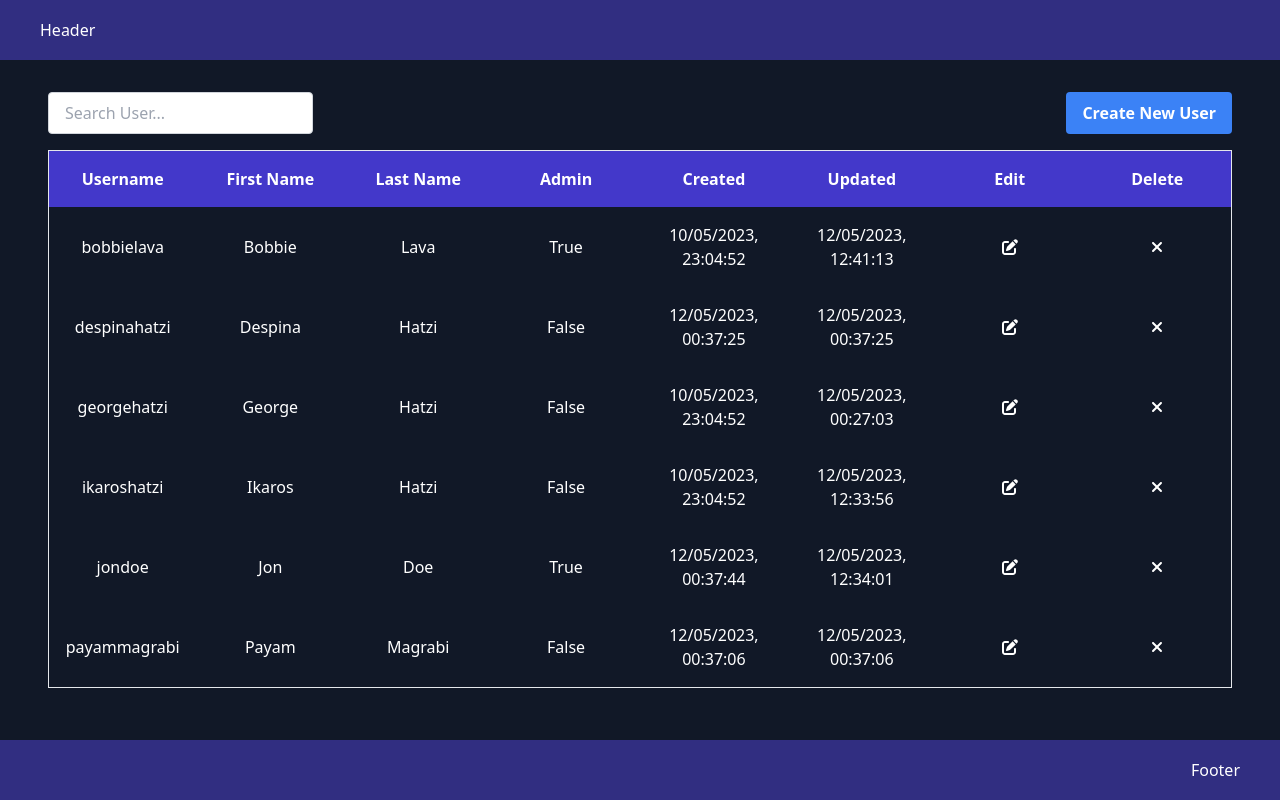
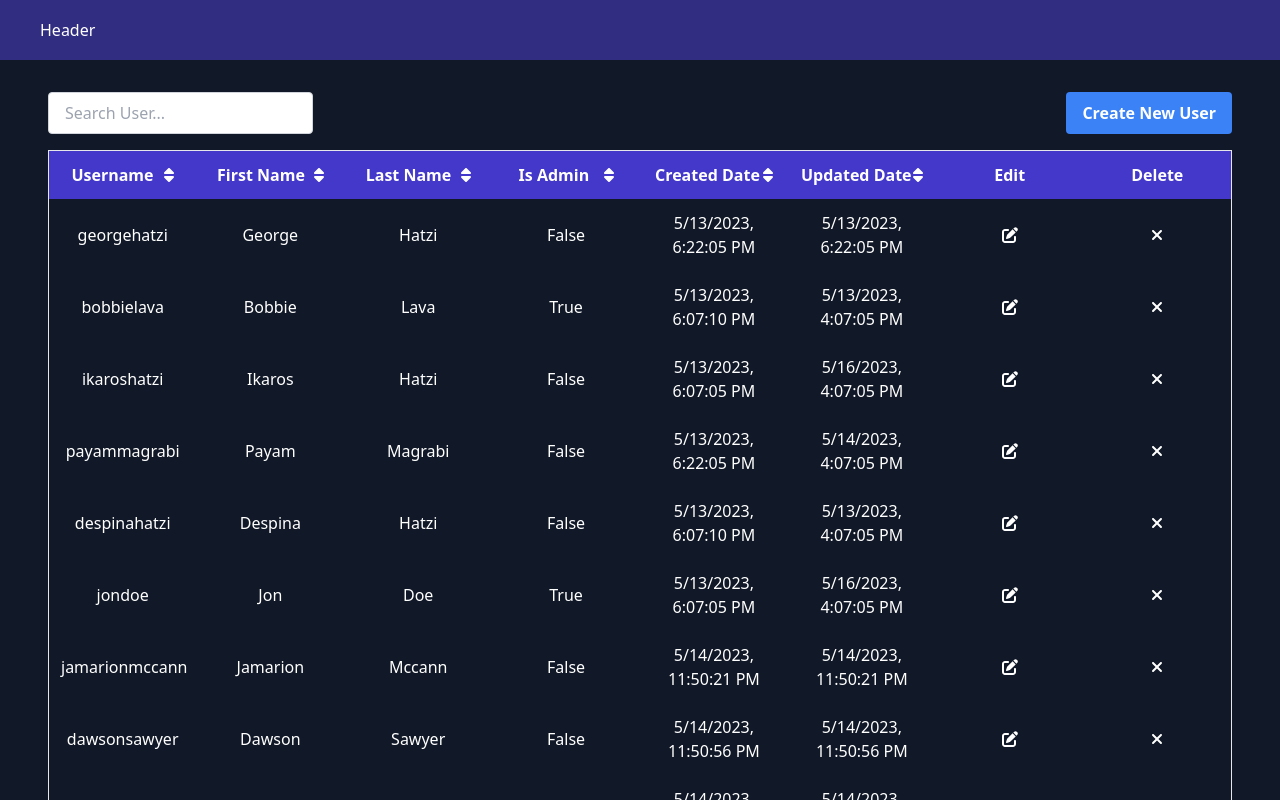
Before and after one commit to Ghatzi/vue-crud-json, a Vue app: page /users in a window 1280 px wide. Shown: the top 800 px of the page. Built offline with nearby package versions, Linux system fonts and the light colour scheme; data requests are answered from the project's data file.

Commit message:
sort functionality

```diff
--- a/data/db.json
+++ b/data/db.json
@@ -7,8 +7,8 @@
       "firstName": "george",
       "lastName": "hatzi",
       "isAdmin": false,
-      "createdDate": "10/05/2023, 23:04:52",
-      "updatedDate": "12/05/2023, 00:27:03"
+      "createdDate": "2023-05-13T18:22:05.103Z",
+      "updatedDate": "2023-05-13T18:22:05.103Z"
     },
     {
       "id": 2,
@@ -17,8 +17,8 @@
       "firstName": "bobbie",
       "lastName": "lava",
       "isAdmin": true,
-      "createdDate": "10/05/2023, 23:04:52",
-      "updatedDate": "12/05/2023, 12:41:13"
+      "createdDate": "2023-05-13T18:07:10.103Z",
+      "updatedDate": "2023-05-13T16:07:05.103Z"
     },
     {
       "id": 3,
@@ -27,8 +27,8 @@
       "firstName": "ikaros",
       "lastName": "hatzi",
       "isAdmin": false,
-      "createdDate": "10/05/2023, 23:04:52",
-      "updatedDate": "12/05/2023, 12:33:56"
+      "createdDate": "2023-05-13T18:07:05.103Z",
+      "updatedDate": "2023-05-16T16:07:05.103Z"
     },
     {
       "id": 4,
@@ -37,8 +37,8 @@
       "firstName": "payam",
       "lastName": "magrabi",
       "isAdmin": false,
-      "createdDate": "12/05/2023, 00:37:06",
-      "updatedDate": "12/05/2023, 00:37:06"
+      "createdDate": "2023-05-13T18:22:05.103Z",
+      "updatedDate": "2023-05-14T16:07:05.103Z"
     },
     {
       "id": 5,
@@ -47,8 +47,8 @@
       "firstName": "despina",
       "lastName": "hatzi",
       "isAdmin": false,
-      "createdDate": "12/05/2023, 00:37:25",
-      "updatedDate": "12/05/2023, 00:37:25"
+      "createdDate": "2023-05-13T18:07:10.103Z",
+      "updatedDate": "2023-05-13T16:07:05.103Z"
     },
     {
       "id": 6,
@@ -57,8 +57,148 @@
       "firstName": "jon",
       "lastName": "doe",
       "isAdmin": true,
-      "createdDate": "12/05/2023, 00:37:44",
-      "updatedDate": "12/05/2023, 12:34:01"
+      "createdDate": "2023-05-13T18:07:05.103Z",
+      "updatedDate": "2023-05-16T16:07:05.103Z"
+    },
+    {
+      "id": 7,
+      "username": "jamarionmccann",
+      "password": "12345",
+      "firstName": "jamarion",
+      "lastName": "mccann",
+      "isAdmin": false,
+      "createdDate": "2023-05-14T23:50:21.303Z",
+      "updatedDate": "2023-05-14T23:50:21.303Z"
+    },
+    {
+      "id": 8,
+      "username": "dawsonsawyer",
+      "password": "12345",
+      "firstName": "dawson",
+      "lastName": "sawyer",
+      "isAdmin": false,
+      "createdDate": "2023-05-14T23:50:56.825Z",
+      "updatedDate": "2023-05-14T23:50:56.825Z"
+    },
+    {
+      "id": 9,
+      "username": "tobiasgaines",
+      "password": "12345",
+      "firstName": "tobias",
+      "lastName": "gaines",
+      "isAdmin": false,
+      "createdDate": "2023-05-14T23:51:26.144Z",
+      "updatedDate": "2023-05-14T23:51:26.144Z"
+    },
+    {
+      "id": 10,
+      "username": "amararowland",
+      "password": "12345",
+      "firstName": "amara",
+      "lastName": "rowland",
+      "isAdmin": false,
+      "createdDate": "2023-05-14T23:51:51.221Z",
+      "updatedDate": "2023-05-14T23:51:51.221Z"
+    },
+    {
+      "id": 11,
+      "username": "skylar0brien",
+      "password": "12345",
+      "firstName": "skylar",
+      "lastName": "obrien",
+      "isAdmin": false,
+      "createdDate": "2023-05-14T23:52:40.424Z",
+      "updatedDate": "2023-05-14T23:52:40.424Z"
+    },
+    {
+      "id": 12,
+      "username": "jaimebishop",
+      "password": "12345",
+      "firstName": "jaime",
+      "lastName": "bishop",
+      "isAdmin": false,
+      "createdDate": "2023-05-14T23:53:04.077Z",
+      "updatedDate": "2023-05-14T23:53:04.077Z"
+    },
+    {
+      "id": 13,
+      "username": "carissakelly",
+      "password": "12345",
+      "firstName": "carissa",
+      "lastName": "kelly",
+      "isAdmin": false,
+      "createdDate": "2023-05-14T23:53:30.965Z",
+      "updatedDate": "2023-05-14T23:53:30.965Z"
+    },
+    {
+      "id": 14,
+      "username": "arielwhitney",
+      "password": "12345",
+      "firstName": "ariel",
+      "lastName": "whitney",
+      "isAdmin": false,
+      "createdDate": "2023-05-14T23:53:54.978Z",
+      "updatedDate": "2023-05-15T00:07:22.800Z"
+    },
+    {
+      "id": 15,
+      "username": "lilianhanna",
+      "password": "12345",
+      "firstName": "lilian",
+      "lastName": "hanna",
+      "isAdmin": false,
+      "createdDate": "2023-05-14T23:54:19.427Z",
+      "updatedDate": "2023-05-14T23:54:19.427Z"
+    },
+    {
+      "id": 16,
+      "username": "evacopeland",
+      "password": "12345",
+      "firstName": "eva",
+      "lastName": "copeland",
+      "isAdmin": false,
+      "createdDate": "2023-05-14T23:55:03.762Z",
+      "updatedDate": "2023-05-14T23:55:03.762Z"
+    },
+    {
+      "id": 17,
+      "username": "elizanorman",
+      "password": "12345",
+      "firstName": "eliza",
+      "lastName": "norman",
+      "isAdmin": false,
+      "createdDate": "2023-05-14T23:55:28.717Z",
+      "updatedDate": "2023-05-14T23:55:28.717Z"
+    },
+    {
+      "id": 18,
+      "username": "yadirahayes",
+      "password": "12345",
+      "firstName": "yadira",
+      "lastName": "hayes",
+      "isAdmin": false,
+      "createdDate": "2023-05-14T23:55:52.497Z",
+      "updatedDate": "2023-05-14T23:55:52.497Z"
+    },
+    {
+      "id": 19,
+      "username": "parkerandersen",
+      "password": "12345",
+      "firstName": "parker",
+      "lastName": "andersen",
+      "isAdmin": false,
+      "createdDate": "2023-05-14T23:56:53.556Z",
+      "updatedDate": "2023-05-14T23:56:53.556Z"
+    },
+    {
+      "id": 20,
+      "username": "miltonjarvis",
+      "password": "12345",
+      "firstName": "milton",
+      "lastName": "jarvis",
+      "isAdmin": false,
+      "createdDate": "2023-05-14T23:57:48.831Z",
+      "updatedDate": "2023-05-14T23:57:48.831Z"
     }
   ]
 }
--- /dev/null
+++ b/src/composables/data.ts
@@ -0,0 +1,34 @@
+import { TableColumns } from '../types/index';
+
+export const columns: TableColumns[] = [
+  {
+    id: 'username',
+    friendlyName: 'username',
+    sortType: 'string'
+  },
+  {
+    id: 'firstName',
+    friendlyName: 'first name',
+    sortType: 'string'
+  },
+  {
+    id: 'lastName',
+    friendlyName: 'last name',
+    sortType: 'string'
+  },
+  {
+    id: 'isAdmin',
+    friendlyName: 'is admin',
+    sortType: 'string'
+  },
+  {
+    id: 'createdDate',
+    friendlyName: 'created date',
+    sortType: 'date'
+  },
+  {
+    id: 'updatedDate',
+    friendlyName: 'updated date',
+    sortType: 'date'
+  }
+];
--- a/src/features/CreateUser.vue
+++ b/src/features/CreateUser.vue
@@ -1,9 +1,9 @@
 <script setup lang="ts">
-import { ref, computed, onMounted } from 'vue';
+import { computed, onMounted, ref } from 'vue';
+import { useRouter } from 'vue-router';
+import BaseButton from '../components/base/BaseButton.vue';
+import BaseInput from '../components/base/BaseInput.vue';
 import { useUsers } from '../store/useUsers';
-import { useRouter } from 'vue-router';
-import BaseInput from '../components/base/BaseInput.vue';
-import BaseButton from '../components/base/BaseButton.vue';
 
 onMounted(() => {
   store.fetchUsers();
@@ -23,17 +23,15 @@ const getNextId = computed(() => {
 });
 
 const handleSubmit = () => {
-  const date = new Date().toLocaleString();
-
   const addUser = {
     id: getNextId.value,
     username: username.value,
     password: password.value,
-    firstName: firstName.value,
-    lastName: lastName.value,
+    firstName: firstName.value.toLowerCase(),
+    lastName: lastName.value.toLowerCase(),
     isAdmin: false,
-    createdDate: date,
-    updatedDate: date
+    createdDate: new Date(),
+    updatedDate: new Date()
   };
 
   store.createUser(addUser);
--- a/src/features/EditUser.vue
+++ b/src/features/EditUser.vue
@@ -1,11 +1,11 @@
 <script setup lang="ts">
 import { onMounted, ref } from 'vue';
 import { useRoute, useRouter } from 'vue-router';
+import BaseButton from '../components/base/BaseButton.vue';
+import BaseInput from '../components/base/BaseInput.vue';
+import BaseSelect from '../components/base/BaseSelect.vue';
+import { BASEURL } from '../config/baseUrl';
 import { useUsers } from '../store/useUsers';
-import { BASEURL } from '../config/baseUrl';
-import BaseInput from '../components/base/BaseInput.vue';
-import BaseButton from '../components/base/BaseButton.vue';
-import BaseSelect from '../components/base/BaseSelect.vue';
 
 onMounted(() => {
   getUserById();
@@ -41,9 +41,9 @@ const handleSubmit = () => {
   const updateUser = {
     username: username.value,
     password: password.value,
-    lastName: lastName.value,
+    lastName: lastName.value.toLowerCase(),
     isAdmin: isAdmin.value === 'true' ? true : false,
-    updatedDate: new Date().toLocaleString()
+    updatedDate: new Date()
   };
 
   store.updateUser(Number(id), updateUser);
--- a/src/features/UserRow.vue
+++ b/src/features/UserRow.vue
@@ -1,6 +1,6 @@
 <script setup lang="ts">
+import { faPenToSquare, faTimes } from '@fortawesome/free-solid-svg-icons';
 import { FontAwesomeIcon } from '@fortawesome/vue-fontawesome';
-import { faTimes, faPenToSquare } from '@fortawesome/free-solid-svg-icons';
 import { useRouter } from 'vue-router';
 
 const props = defineProps({
@@ -24,8 +24,8 @@ const router = useRouter();
     <td>{{ user.firstName }}</td>
     <td>{{ user.lastName }}</td>
     <td>{{ user.isAdmin ? 'true' : 'false' }}</td>
-    <td>{{ user.createdDate }}</td>
-    <td>{{ user.updatedDate }}</td>
+    <td>{{ new Date(user.createdDate).toLocaleString() }}</td>
+    <td>{{ new Date(user.updatedDate).toLocaleString() }}</td>
     <td class="cursor-pointer" @click="router.push(`/users/${user.id}`)">
       <font-awesome-icon :icon="faPenToSquare" />
     </td>
@@ -38,7 +38,7 @@ const router = useRouter();
 <style lang="postcss" scoped>
 table {
   td {
-    @apply py-4;
+    @apply p-3 text-center;
   }
 
   td:not(:first-child) {
--- a/src/features/UsersList.vue
+++ b/src/features/UsersList.vue
@@ -1,10 +1,17 @@
 <script setup lang="ts">
-import { onMounted, computed, ref } from 'vue';
+import {
+  faSort,
+  faSortDown,
+  faSortUp
+} from '@fortawesome/free-solid-svg-icons';
+import { FontAwesomeIcon } from '@fortawesome/vue-fontawesome';
+import { computed, onMounted, ref } from 'vue';
+import { useRouter } from 'vue-router';
+import BaseButton from '../components/base/BaseButton.vue';
+import BaseInput from '../components/base/BaseInput.vue';
+import { columns } from '../composables/data';
+import { useUsers } from '../store/useUsers';
 import UserRow from './UserRow.vue';
-import { useRouter } from 'vue-router';
-import { useUsers } from '../store/useUsers';
-import BaseInput from '../components/base/BaseInput.vue';
-import BaseButton from '../components/base/BaseButton.vue';
 
 onMounted(() => {
   store.fetchUsers();
@@ -14,13 +21,50 @@ const router = useRouter();
 const store = useUsers();
 
 const searchQuery = ref<string>('');
+const sortColumn = ref<string>('');
+const sortDirection = ref<number>(1);
+const arrowIconName = ref<string>('');
 
 const filteredUsers = computed(() => {
   const searchValue = searchQuery.value.toLowerCase();
-  return store.getAllUsers?.filter(user =>
-    user.username.toLowerCase().includes(searchValue)
-  );
+  return store.getAllUsers
+    .filter(
+      user =>
+        user.username.toLowerCase().includes(searchValue) ||
+        user.firstName.toLowerCase().includes(searchValue) ||
+        user.lastName.toLowerCase().includes(searchValue) ||
+        user.isAdmin.toString().includes(searchValue) ||
+        user.createdDate.toLowerCase().includes(searchValue) ||
+        user.updatedDate.toLowerCase().includes(searchValue)
+    )
+    .slice(0, 10);
 });
+
+const sortByColumn = (column: string, columnType: string) => {
+  sortColumn.value = column;
+  sortDirection.value = -1 * sortDirection.value;
+
+  if (sortDirection.value === 1) {
+    arrowIconName.value = 'faSortUp';
+
+    store.getAllUsers.sort((a: any, b: any) => {
+      if (columnType === 'date') {
+        return new Date(a[column]) > new Date(b[column]) ? 1 : -1;
+      } else {
+        return a[column] > b[column] ? 1 : -1;
+      }
+    });
+  } else {
+    arrowIconName.value = 'faSortDown';
+    store.getAllUsers.sort((a: any, b: any) => {
+      if (columnType === 'date') {
+        return new Date(a[column]) < new Date(b[column]) ? 1 : -1;
+      } else {
+        return a[column] < b[column] ? 1 : -1;
+      }
+    });
+  }
+};
 
 const loadingData = computed(() => {
   return store.isLoading;
@@ -28,6 +72,10 @@ const loadingData = computed(() => {
 
 const handleDelete = (id: number) => {
   store.deleteUser(id);
+};
+
+const pushRoute = (url: string) => {
+  router.push(url);
 };
 </script>
 
@@ -45,40 +93,48 @@ const handleDelete = (id: number) => {
       />
     </form>
 
-    <BaseButton
-      title="Create New User"
-      @click="() => router.push('users/create')"
-    />
+    <BaseButton title="Create New User" @click="pushRoute('users/create')" />
   </div>
 
   <table class="table-fixed border-x border-y w-full">
     <thead class="font-bold bg-indigo-700">
       <tr>
-        <th>Username</th>
-        <th>First Name</th>
-        <th>Last Name</th>
-        <th>Admin</th>
-        <th>Created</th>
-        <th>Updated</th>
+        <th
+          v-for="column in columns"
+          :key="column.id"
+          @click="sortByColumn(column.id, column.sortType)"
+        >
+          <div class="flex justify-evenly">
+            {{ column.friendlyName }}
+            <span v-if="sortColumn === column.id" class="cursor-pointer">
+              <span v-if="arrowIconName === 'faSortUp'">
+                <font-awesome-icon :icon="faSortUp" />
+              </span>
+              <span v-else>
+                <font-awesome-icon :icon="faSortDown" />
+              </span>
+            </span>
+            <span v-else class="cursor-pointer">
+              <font-awesome-icon :icon="faSort" />
+            </span>
+          </div>
+        </th>
         <th>Edit</th>
         <th>Delete</th>
       </tr>
     </thead>
-    <tbody class="text-center">
-      <p v-if="loadingData">loading users...</p>
-      <UserRow
-        v-else
-        :users="filteredUsers"
-        @handle-delete="handleDelete"
-      ></UserRow>
+    <tbody>
+      <p class="p-2" v-if="loadingData">loading users...</p>
+      <UserRow v-else :users="filteredUsers" @handle-delete="handleDelete" />
     </tbody>
+    <p class="p-2" v-if="filteredUsers.length === 0">no records found</p>
   </table>
 </template>
 
 <style scoped lang="postcss">
 table {
   th {
-    @apply py-4;
+    @apply p-3 capitalize;
   }
 }
 </style>
--- a/src/store/useUsers.ts
+++ b/src/store/useUsers.ts
@@ -74,7 +74,7 @@ export const useUsers = defineStore('users', {
   },
   getters: {
     getAllUsers(state) {
-      return state.users.sort((a, b) => a.username.localeCompare(b.username));
+      return state.users;
     },
     getNextId(state) {
       return state.getNewId;
```
Also changed, not shown: src/types/index.ts (+8 -2 lines), src/composables/utilities.ts (deleted).
